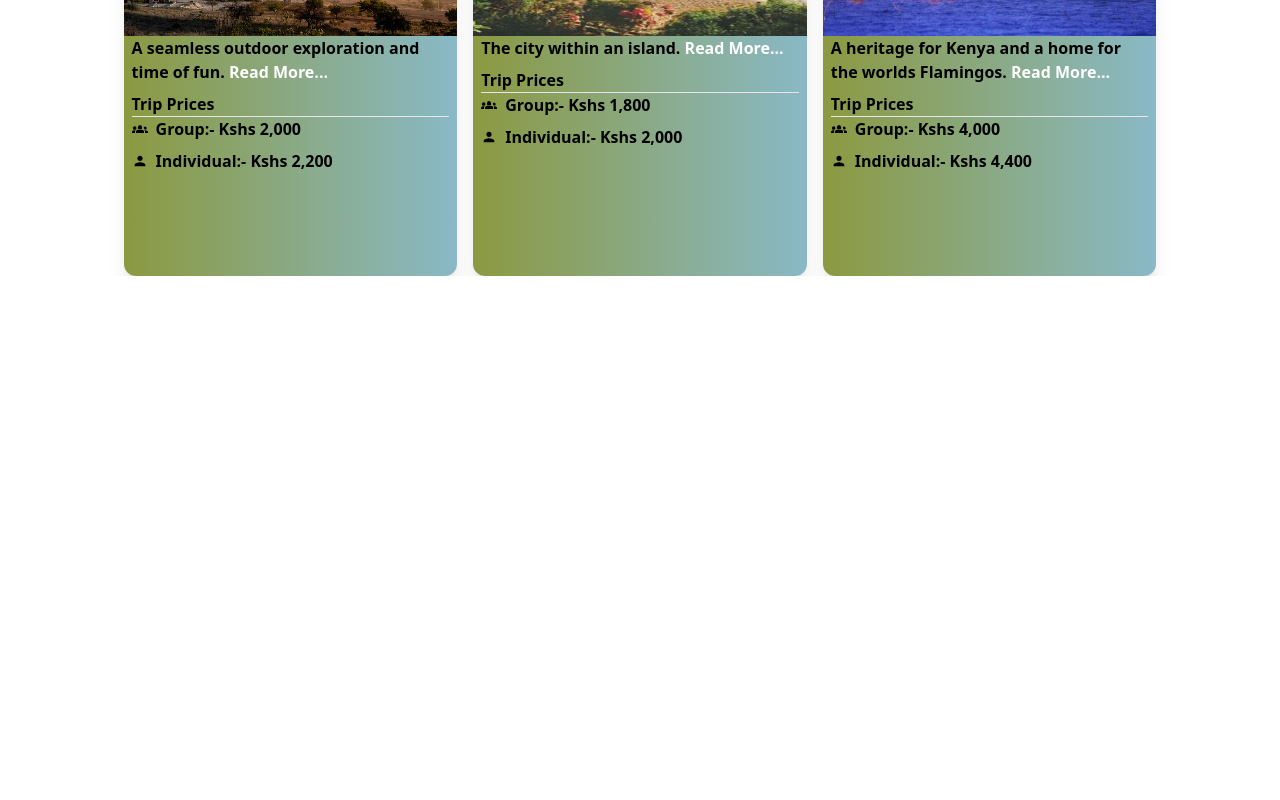
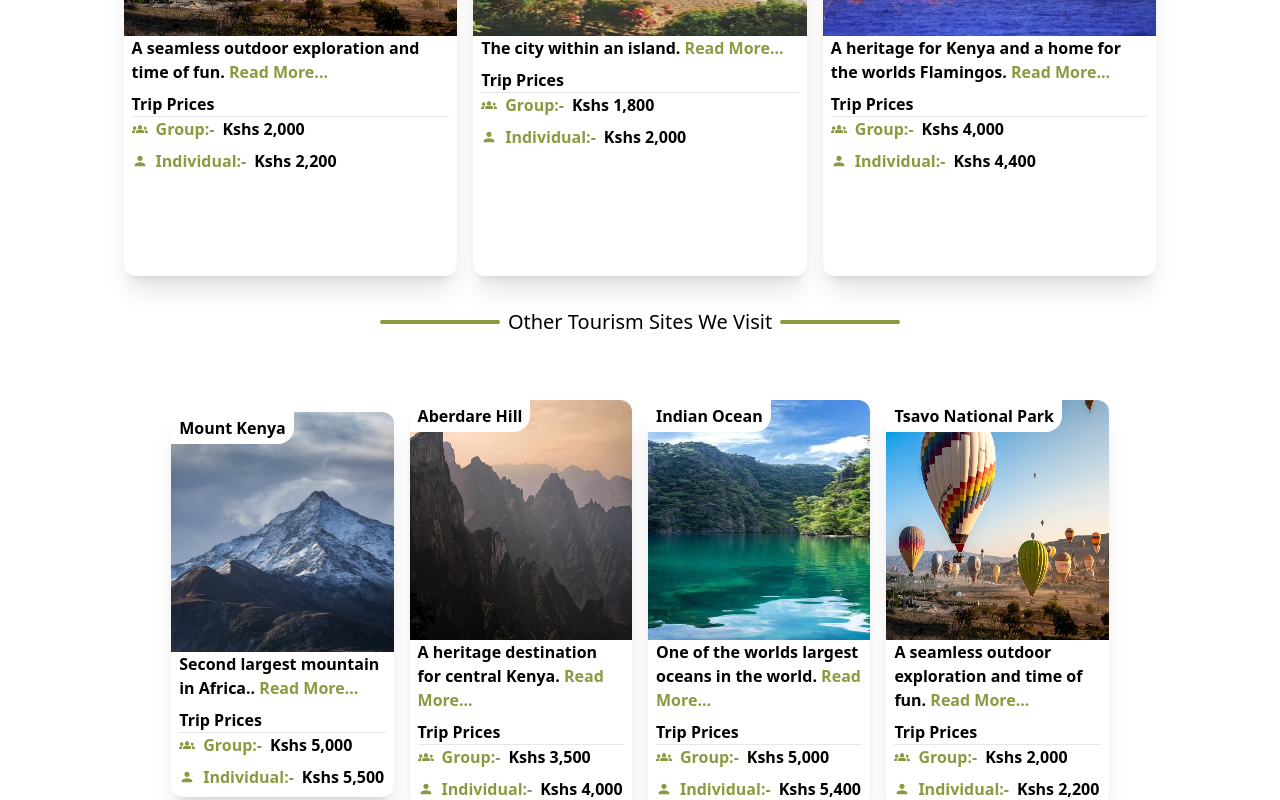
Before and after one commit to JAS-D98/Zaph-Tours-and-Travels-Website-T2-Give-Monthly-Project, a React (Vite) app: page /destination in a window 1280 px wide. Shown: the part 1560-2360 px from the top of the page. Before the commit the page ends 1836 px from the top, so only its background shows below. Built offline with nearby package versions, Linux system fonts and the light colour scheme.

Commit message:
change colors for destination and add more destination cards

```diff
--- a/src/components/destinationcard/DestinationCard.jsx
+++ b/src/components/destinationcard/DestinationCard.jsx
@@ -7,20 +7,20 @@ export default function DestinationCard() {
     <>
     {destinations.map((destination,i)=>{
         return(
-    <div className='w-full lg:w-[30%] h-[60vh] bg-gradient-to-r from-green to-teal pb-2 rounded-xl shadow-xl' key={i}>
+    <div className='w-full lg:w-[30%] h-[60vh] bg-teal pb-2 rounded-xl shadow-xl' key={i}>
         <div className='w-full h-[30vh] overflow-hidden object-cover rounded-t-xl'>
-            <p className='absolute bg-slate-100 px-2 py-1 rounded-br-2xl font-semibold'>{destination.siteName}</p>
+            <p className='absolute bg-teal px-2 py-1 rounded-br-2xl font-semibold'>{destination.siteName}</p>
             <img src={destination.image} alt={destination.alt} width="100%" height="100%" className='w-full h-full'/>
         </div>
         <div className='px-2'>
-            <p className='font-semibold'>{destination.description}. <a href="" className='text-white'>Read More...</a></p>
+            <p className='font-semibold'>{destination.description}. <a href="" className='text-green'>Read More...</a></p>
         </div>
         <div className='px-2 mt-2'>
             <p className='font-bold'>Trip Prices</p>
             <hr />
             <div className='flex flex-col items-left text-left justify-start gap-2'>
-                <p className="flex items-center gap-2 font-semibold text-left"><MdGroups2 /> Group:- {destination.pricePerGroup}</p>
-                <p className="flex items-center gap-2 font-semibold text-left"> <MdPerson /> Individual:- {destination.individualCost}</p>
+                <p className="flex items-center gap-2 font-semibold text-left"><span className='text-green flex items-center gap-2'><MdGroups2 /> Group:-</span> {destination.pricePerGroup}</p>
+                <p className="flex items-center gap-2 font-semibold text-left"> <span className='text-green flex items-center gap-2'><MdPerson /> Individual:-</span> {destination.individualCost}</p>
             </div>
         </div>
     </div>
--- /dev/null
+++ b/src/components/othersites/OtherSites.jsx
@@ -0,0 +1,31 @@
+import React from 'react'
+import { MdGroups2, MdPerson } from "react-icons/md";
+import { sites } from '../../constants/Destinations'
+
+export default function OtherSites() {
+  return (
+    <>
+    {sites.map((site,i)=>{
+        return(
+    <div className='w-full lg:w-[20%] bg-teal pb-2 rounded-xl shadow-xl' key={i}>
+        <div className='w-full h-[30vh] overflow-hidden object-cover rounded-t-xl'>
+            <p className='absolute bg-teal px-2 py-1 rounded-br-2xl font-semibold'>{site.siteName}</p>
+            <img src={site.image} alt={site.alt} width="100%" height="100%" className='w-full h-full'/>
+        </div>
+        <div className='px-2'>
+            <p className='font-semibold'>{site.description}. <a href="" className='text-green'>Read More...</a></p>
+        </div>
+        <div className='px-2 mt-2'>
+            <p className='font-bold'>Trip Prices</p>
+            <hr />
+            <div className='flex flex-col items-left text-left justify-start gap-2'>
+                <p className="flex items-center gap-2 font-semibold text-left"><span className='text-green flex items-center gap-2'><MdGroups2 /> Group:-</span> {site.pricePerGroup}</p>
+                <p className="flex items-center gap-2 font-semibold text-left"> <span className='text-green flex items-center gap-2'><MdPerson /> Individual:-</span> {site.individualCost}</p>
+            </div>
+        </div>
+    </div>
+        )
+    })}
+    </>
+  )
+}
--- a/src/components/testimonialcard/Testimonialcard.jsx
+++ b/src/components/testimonialcard/Testimonialcard.jsx
@@ -6,10 +6,10 @@ export default function Testimonialcard() {
     <>
     {testimonials.map((testimonial)=>{
       return(
-        <div className='w-[20em] h-[24em] bg-green rounded-xl overflow-hidden shadow-xl'>
+        <div className='w-[20em] h-[24em] rounded-xl overflow-hidden shadow-xl'>
         <div className='w-full h-[25vh] overflow-hidden flex flex-col justify-end'>
           <img src={testimonial.touristSiteImg} alt={testimonial.touristAlt} />
-          <p className='absolute -mt-10 text-xl bg-slate-100 rounded-tr-2xl px-2'>{testimonial.touristSite}</p>
+          <p className='absolute -mt-10 text-xl bg-teal rounded-tr-2xl px-2'>{testimonial.touristSite}</p>
         </div>
         <div className='flex flex-col py-2 px-5'>
           <div className='flex items-end gap-4'>
@@ -18,7 +18,7 @@ export default function Testimonialcard() {
             </div>
             <h1 className='text-xl font-semibold'>{testimonial.testimonialName}</h1>
           </div>
-          <p className='text-white mt-4'>{testimonial.TestimonialText}</p>
+          <p className='mt-4'>{testimonial.TestimonialText}</p>
         </div>
         </div>
       )
--- a/src/constants/Destinations.js
+++ b/src/constants/Destinations.js
@@ -8,3 +8,14 @@ export const destinations=[
   {image:Mombasa, siteName:"Mombasa Island",  alt:"Image of Mombasa Island", description:"The city within an island", linkText:"Read More", pricePerGroup:"Kshs 1,800", individualCost:"Kshs 2,000"},
   {image:lakenakuru, siteName:"Lake Nakuru",  alt:"image of lake nakuru ", description:"A heritage for Kenya and a home for the worlds Flamingos", linkText:"Read More", pricePerGroup:"Kshs 4,000", individualCost:"Kshs 4,400"},
 ];
+
+export const sites=[
+  {image:mountKenya1, siteName:"Mount Kenya",  alt:"image of mountb kenya", description:"Second largest mountain in Africa.", linkText:"Read More", pricePerGroup:"Kshs 5,000", individualCost:"Kshs 5,500"},
+  {image:luwenzori, siteName:"Aberdare Hill", alt:" image of aberdare range",  description:"A heritage destination for central Kenya", linkText:"Read More", pricePerGroup:"Kshs 3,500", individualCost:"Kshs 4,000"},
+  {image:nature3, siteName:"Indian Ocean",  alt:"Image of indian ocean", description:"One of the worlds largest oceans in the world", linkText:"Read More", pricePerGroup:"Kshs 5,000", individualCost:"Kshs 5,400"},
+  {image:nature2, siteName:"Tsavo National Park",  alt:"image of hot air ballon in Tsavo", description:"A seamless outdoor exploration and time of fun", linkText:"Read More", pricePerGroup:"Kshs 2,000", individualCost:"Kshs 2,200"},
+  {image:Mombasa, siteName:"Mombasa Island",  alt:"Image of Mombasa Island", description:"The city within an island", linkText:"Read More", pricePerGroup:"Kshs 1,800", individualCost:"Kshs 2,000"},
+  {image:lakenakuru, siteName:"Lake Nakuru",  alt:"image of lake nakuru ", description:"A heritage for Kenya and a home for the worlds Flamingos", linkText:"Read More", pricePerGroup:"Kshs 4,000", individualCost:"Kshs 4,400"},
+  {image:nature3, siteName:"Indian Ocean",  alt:"Image of indian ocean", description:"One of the worlds largest oceans in the world", linkText:"Read More", pricePerGroup:"Kshs 5,000", individualCost:"Kshs 5,400"},
+  {image:nature2, siteName:"Tsavo National Park",  alt:"image of hot air ballon in Tsavo", description:"A seamless outdoor exploration and time of fun", linkText:"Read More", pricePerGroup:"Kshs 2,000", individualCost:"Kshs 2,200"},
+]
--- a/src/pages/destinationpage/DestinationPage.jsx
+++ b/src/pages/destinationpage/DestinationPage.jsx
@@ -1,6 +1,7 @@
 import React from 'react'
 import DestinationCard from '../../components/destinationcard/DestinationCard'
 import Button from '../../components/button/Button'
+import OtherSites from '../../components/othersites/OtherSites'
 
 export default function DestinationPage() {
   return (
@@ -20,6 +21,10 @@ export default function DestinationPage() {
         <div className='flex flex-col lg:flex-row items-center justify-center flex-wrap gap-4 mt-8'>
           <DestinationCard/>
         </div>
+        <h1 className='text-xl text-center flex items-center gap-2 my-8'><div className='bg-green h-1 w-[6em] rounded'/> <span> Other Tourism Sites We Visit </span> <div className='bg-green h-1 w-[6em] rounded'/></h1>
+        <div className='flex flex-col lg:flex-row items-center justify-center flex-wrap gap-4 mt-8'>
+          <OtherSites/>
+        </div>
       </div>
       {/*End of Destination Card Gallery*/}
     </div>
--- a/src/pages/landingpage/LandingPage.jsx
+++ b/src/pages/landingpage/LandingPage.jsx
@@ -78,8 +78,8 @@ export default function LandingPage() {
 
      {/* Start of newsletter section */}
      <div className='w-full min-h-[60vh] flex flex-col lg:flex-row items-center justify-center px-3 pb-8 lg:px-5 bg-gradient-to-r from-green to-blue-500 mt-8 flex-wrap'>
-      <div className='w-full lg:w-1/2 h-[40vh] text-center'>
-      <h1 className='text-5xl font-bold capitalize'>Subscribe to our newsletter <span className='text-slate-100'>and get instant updates</span>  at the comfort of your home.</h1>
+      <div className='w-full lg:w-1/2 lg:h-[40vh] text-center'>
+      <h1 className='text-3xl lg:text-5xl font-bold capitalize'>Subscribe to our newsletter <span className='text-slate-100'>and get instant updates</span>  at the comfort of your home.</h1>
       <p className='font-semibold text-xl mt-2'>Get weekly email updates on matters safaris and adventures</p>
       <form action="" className='mt-8 flex items-center justify-center gap-2'>
         <input type="text"  placeholder="Enter your email here" className='py-3 px-4 rounded-full text-xl text-green outline-none'/>
--- a/tailwind.config.js
+++ b/tailwind.config.js
@@ -9,7 +9,7 @@ export default {
       colors:{
         green:'#8b9940',
         default:'#232323',
-        teal:'#89b9c7',
+        teal:'#fff',
       }
       // colors: {
       //   transparent: 'transparent',
```
Also changed, not shown: src/assets/fyy.png (added).
